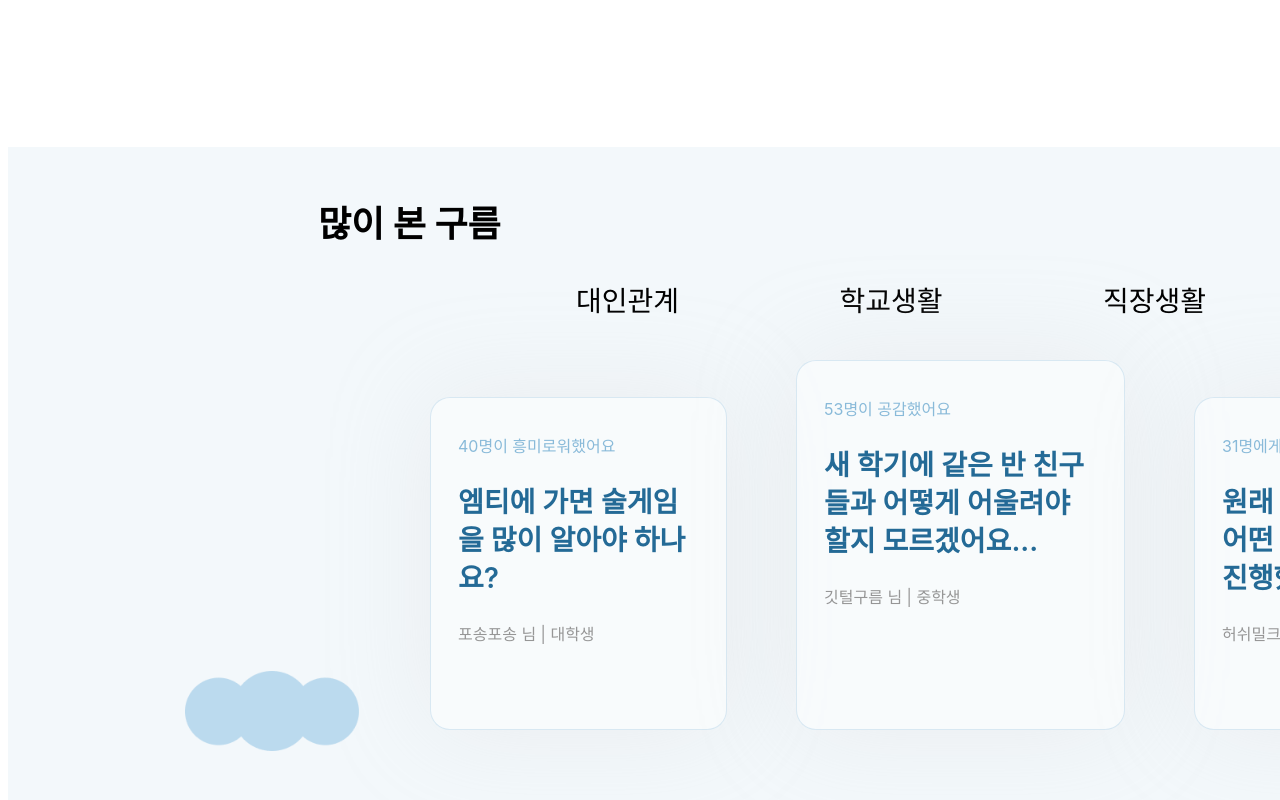
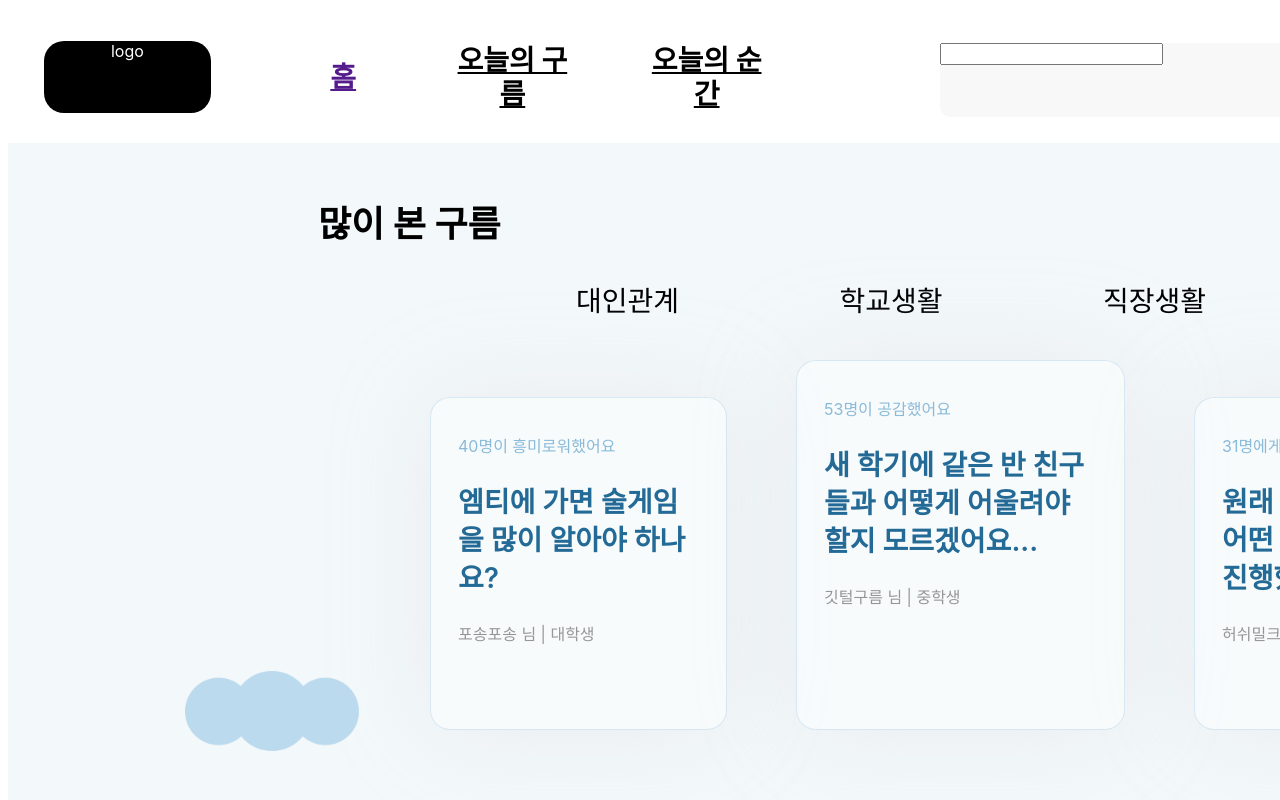
Before and after one commit to hyunseo-han/Hackathon_Front, a plain HTML site: page index2.html in a window 1280 px wide. Shown: the top 800 px of the page. Drawn offline with Linux system fonts and the light colour scheme; a web font is replaced by a local one.

Commit message:
메인페이지 완성_로고 제외

```diff
--- a/index.css
+++ b/index.css
@@ -38,7 +38,8 @@ body {
   text-align: center;
 }
 
-a:link {
+a {
+  text-decoration: none;
   color: #000000;
 }
 /*색깔 안바뀜*/
@@ -95,21 +96,31 @@ a:hover {
   color: #000000;
 }
 
+/*input창 테두리*/
 .search {
   position: absolute;
-  width: 558.37px;
+  border: 0;
+  width: 500px;
   height: 74px;
   left: 895.85px;
   right: 170.78px;
   top: 2px;
   background: #f8f8f8;
   border-radius: 10px;
+  font-style: normal;
+  font-weight: 700;
+  font-size: 28px;
+  line-height: 34px;
+  display: flex;
+  align-items: center;
+  text-align: center;
+  color: #000000;
 }
 
 .search-icon {
   position: absolute;
   top: 18px;
-  left: 503.15px;
+  left: 1420px;
   right: 16px;
   bottom: 16px;
 }
@@ -163,7 +174,7 @@ a:hover {
   content: "";
   flex-grow: 1;
   background: #d9d9d9;
-  height: 1px;
+  height: 4px;
   font-size: 0px;
   line-height: 0px;
   margin: 0px 16px;
@@ -241,7 +252,7 @@ p {
 .wait_cloud::before {
   content: "";
   flex-grow: 1;
-  background: #89bad9;
+  background: #d9d9d9;
   height: 4px;
   font-size: 0px;
   line-height: 0px;
@@ -251,7 +262,7 @@ p {
 .wait_cloud::after {
   content: "";
   flex-grow: 1;
-  background: #89bad9;
+  background: #d9d9d9;
   height: 4px;
   font-size: 0px;
   line-height: 0px;
@@ -405,6 +416,24 @@ p {
   left: 1711px;
   top: 2451px;
 }
+
+.icon4 {
+  position: absolute;
+  width: 261.47px;
+  height: 120px;
+  left: 126px;
+  top: 1800px;
+}
+
+.icon5 {
+  position: absolute;
+  width: 261.47px;
+  height: 120px;
+  left: 1711px;
+  top: 2350px;
+  transform: rotate(45deg);
+}
+
 .today_moment {
   display: flex;
   flex-basis: 100%;
--- a/index2.css
+++ b/index2.css
@@ -10,9 +10,128 @@ body {
   position: relative;
 }
 
-header {
-  height: 139px;
-  background-color: white;
+.header {
+  top: 0px;
+  height: 135px;
+  width: 1920px;
+}
+
+.menu-bar {
+  position: absolute;
+  width: 1625px;
+  height: 76px;
+  left: 36px;
+  top: 33px;
+}
+
+.logo {
+  position: absolute;
+  width: 166.69px;
+  height: 72px;
+  right: 1458.31px;
+  bottom: 4px;
+  background: #000000;
+  border-radius: 20px;
+  color: #ffffff;
+  text-align: center;
+}
+
+a:link {
+  color: #000000;
+}
+/*색깔 안바뀜*/
+
+a:hover {
+  color: #246a96;
+}
+
+.home {
+  position: absolute;
+  width: 21.48px;
+  height: 34px;
+  left: 286.34px;
+  top: 19px;
+  font-style: normal;
+  font-weight: 700;
+  font-size: 28px;
+  line-height: 34px;
+  display: flex;
+  align-items: center;
+  text-align: center;
+  color: #000000;
+}
+
+.dhrn {
+  position: absolute;
+  width: 130.9px;
+  height: 34px;
+  left: 402.93px;
+  top: 19px;
+  font-style: normal;
+  font-weight: 700;
+  font-size: 28px;
+  line-height: 34px;
+  display: flex;
+  align-items: center;
+  text-align: center;
+  color: #000000;
+}
+
+.dhtns {
+  position: absolute;
+  width: 130.9px;
+  height: 34px;
+  left: 597.23px;
+  top: 19px;
+  font-style: normal;
+  font-weight: 700;
+  font-size: 28px;
+  line-height: 34px;
+  display: flex;
+  align-items: center;
+  text-align: center;
+  color: #000000;
+}
+
+.search {
+  position: absolute;
+  width: 558.37px;
+  height: 74px;
+  left: 895.85px;
+  right: 170.78px;
+  top: 2px;
+  background: #f8f8f8;
+  border-radius: 10px;
+}
+
+.search-icon {
+  position: absolute;
+  top: 18px;
+  left: 503.15px;
+  right: 16px;
+  bottom: 16px;
+}
+
+.search-input {
+  position: absolute;
+  width: 100%;
+  background-color: #f8f8f8;
+  border: none;
+  border-radius: 8px;
+  padding: 10px 12px;
+  font-size: 14px;
+}
+
+.ring {
+  position: absolute;
+  left: 1497.17px;
+  top: 19px;
+}
+
+.my {
+  position: absolute;
+  top: 15px;
+  right: 0px;
 }
 
 .main {
--- a/index2.html
+++ b/index2.html
@@ -4,13 +4,34 @@
     <meta charset="UTF-8">
     <meta http-equiv="X-UA-Compatible" content="IE=edge">
     <meta name="viewport" content="width=device-width, initial-scale=1.0">
-    <title>cloudy2</title>
+    <title>Today_Cloud</title>
     <link rel="stylesheet" href="index2.css">
 </head>
 <body>
-    <header>
+    <section class="header">
+        <nav class="menu-bar">
+          <div class="logo">logo</div>
+          <div class="home">
+            <a href="">홈</a>
+          </div>
+          <div class="dhrn">
+            <a href="/index2.html">오늘의 구름</a>
+          </div>
+          <div class="dhtns">
+            <a href="#">오늘의 순간</a>
+          </div>
 
-    </header>
+          <div class="search">
+            <input type="text" />
+            <div class="search-icon">
+              <img src="/img/search.png" />
+            </div>
+          </div>
+
+          <div class="ring"><img src="/img/ring.png" /></div>
+          <div class="my"><img src="/img/Ellipse1.png" /></div>
+        </nav>
+      </section>
     <section class="main">
         <div class="main-sub">많이 본 구름</div>
         <div class="main-chart">
```
Also changed, not shown: index.html (+14 -16 lines).
